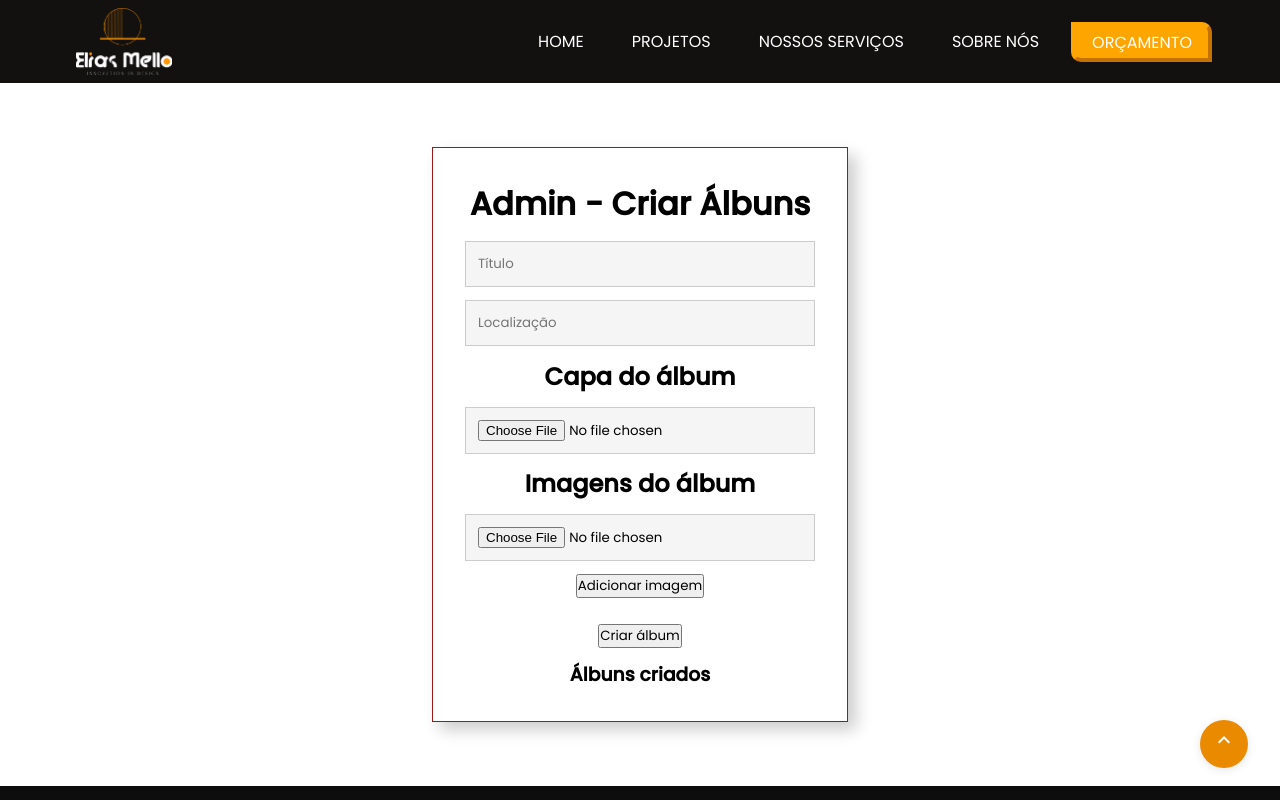
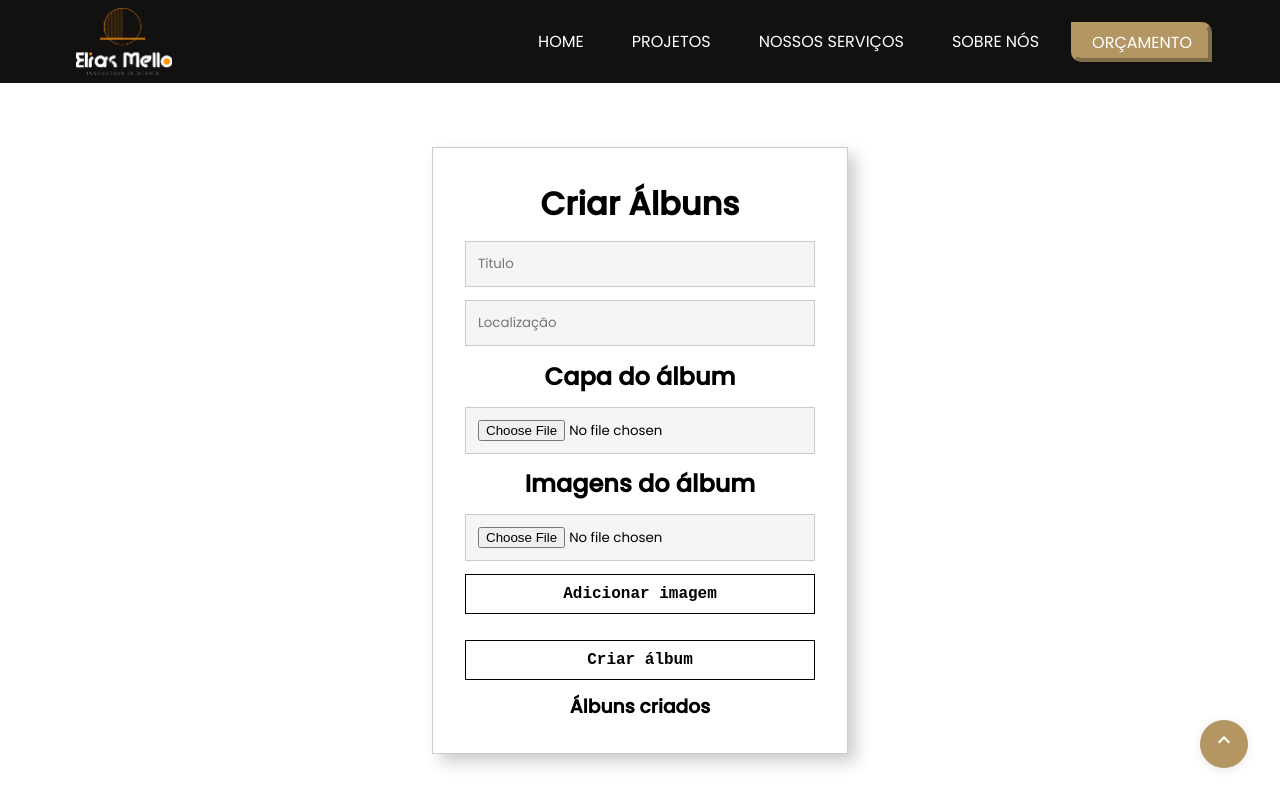
Before and after one commit to leandrobss1/EliasMelloPlanejados, a React (Create React App) app: page /admin/dashboard in a window 1280 px wide. Shown: the top 800 px of the page. Built offline with nearby package versions, Linux system fonts and the light colour scheme; sample sign-in values are in the browser's storage.

Commit message:
style(Header/Main): Alterando esquema de cores e testando outro visual.

```diff
--- a/src/components/Header/styles.ts
+++ b/src/components/Header/styles.ts
@@ -82,11 +82,11 @@ export const OrçButton = styled.button`
   cursor: pointer;
   font-size: 1rem;
   font-weight: 400;
-  background-color: orange;
+  background-color: #b49663;
   position: relative;
   text-decoration: none;
-  border-bottom: 4px solid #c47302ff;
-  border-right: 4px solid #c47302ff;
+  border-bottom: 4px solid #7e6b4a;
+  border-right: 4px solid #7e6b4a;
 
   transition:
     transform 0.25s ease,
@@ -101,8 +101,8 @@ export const OrçButton = styled.button`
 
     transform: translateY(-4px);
     box-shadow: none;
-    border-bottom: 4px solid rgb(150, 88, 2);
-    border-right: 4px solid rgb(150, 88, 2);
+    border-bottom: 4px solid #64553b;
+    border-right: 4px solid #64553b;
 
     &::after {
       width: 100%;
@@ -140,14 +140,14 @@ export const Button = styled.button`
     position: absolute;
     width: 0;
     height: 2px;
-    background-color: orange;
+    background-color: #7e6b4a;
     left: 0;
     bottom: 0;
     transition: width 0.4s ease-in-out;
   }
 
   &:hover {
-    color: orange;
+    color: #b49663;
   }
 
   &:hover::after {
--- a/src/components/Main/styles.ts
+++ b/src/components/Main/styles.ts
@@ -82,7 +82,6 @@ export const MainParagraph = styled.p`
   padding: 2rem;
   width: 65%;
 
-
   @media (max-width: 768px) {
     font-size: 1rem;
     padding: 1.5rem;
@@ -90,7 +89,6 @@ export const MainParagraph = styled.p`
   }
 
   strong {
-		color: #ea8a01;
+    color: #b49663;
   }
-
 `;
--- a/src/components/ScrollButton/styles.ts
+++ b/src/components/ScrollButton/styles.ts
@@ -6,7 +6,7 @@ export const ScrollToTopButton = styled.button`
   right: 2rem;
   width: 3rem;
   height: 3rem;
-	background-color: #ea8a01;
+  background-color: #b49663;
   color: white;
   border: none;
   border-radius: 50%;
@@ -18,7 +18,7 @@ export const ScrollToTopButton = styled.button`
   z-index: 1000;
 
   &:hover {
-		background-color: #ea6a02;
+    background-color: #7e6b4a;
     color: black;
     box-shadow: 0px 4px 8px rgba(0, 0, 0, 0.2);
   }
--- a/src/pages/Admin/Dashboard.tsx
+++ b/src/pages/Admin/Dashboard.tsx
@@ -96,7 +96,7 @@ export default function Dashboard() {
   return (
     <S.DashboardContainer>
       <S.DashboardWrapper>
-        <S.DashboardTitle>Admin - Criar Álbuns</S.DashboardTitle>
+        <S.DashboardTitle>Criar Álbuns</S.DashboardTitle>
 
         <S.DashboardInput
           placeholder="Título"
@@ -125,7 +125,7 @@ export default function Dashboard() {
           onChange={(e) => setImageInput(e.target.files?.[0] || null)}
         />
 
-        <button onClick={addImage}>Adicionar imagem</button>
+        <S.CustomButton onClick={addImage}>Adicionar imagem</S.CustomButton>
 
         <ul>
           {images.map((img, i) => (
@@ -141,12 +141,14 @@ export default function Dashboard() {
                 }}
               />
 
-              <button onClick={() => removeImage(i)}>Remover</button>
+              <S.CustomButton onClick={() => removeImage(i)}>
+                Remover
+              </S.CustomButton>
             </li>
           ))}
         </ul>
 
-        <button onClick={createProject}>Criar álbum</button>
+        <S.CustomButton onClick={createProject}>Criar álbum</S.CustomButton>
 
         <h3>Álbuns criados</h3>
 
@@ -160,13 +162,16 @@ export default function Dashboard() {
               alt=""
               style={{
                 width: 150,
-                height: 100,
+                height: 150,
+                padding: 4,
                 objectFit: 'cover',
                 display: 'block',
               }}
             />
 
-            <button onClick={() => deleteProject(p.id)}>Remover álbum</button>
+            <S.CustomButton onClick={() => deleteProject(p.id)}>
+              Remover álbum
+            </S.CustomButton>
           </div>
         ))}
       </S.DashboardWrapper>
--- a/src/pages/Admin/styles.ts
+++ b/src/pages/Admin/styles.ts
@@ -42,7 +42,6 @@ export const CustomButton = styled(HeaderStyles.OrçButton)`
   width: 100%;
   font-family: 'Source Code Pro', monospace;
   font-weight: 600;
-  margin-bottom: 0.5rem;
   border-radius: 0;
   background-color: #ffff;
   color: #000000;
@@ -63,7 +62,7 @@ export const DashboardWrapper = styled.div`
   width: fit-content;
 
   align-items: center;
-  border: 1px solid #991a1a;
+  border: 1px solid #ccc;
   box-shadow: 8px 8px 15px rgba(0, 0, 0, 0.2);
 
   padding: 2rem;
```
Lines whose indentation alone changed are shown as unchanged.
